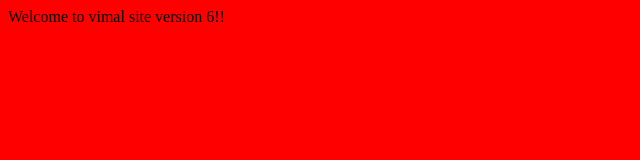
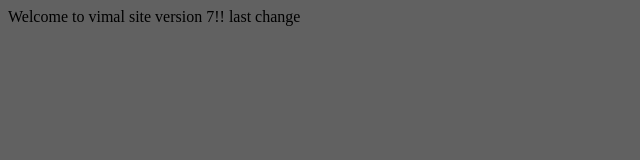
Before and after one commit to vijayprakashtyagi1/jenkins_training_2024_test2, a plain HTML site: page index.html in a window 1280 px wide. Shown: the whole page, without its empty margins (0-640 px from the left). Drawn offline with Linux system fonts and the light colour scheme.

Commit message:
last commit

```diff
--- a/index.html
+++ b/index.html
@@ -1,3 +1,4 @@
-<body bgcolor='red'>
-Welcome to vimal site version 6!!
+<body bgcolor='#616161'>
+Welcome to vimal site version 7!!
+last change
 </body>
```
